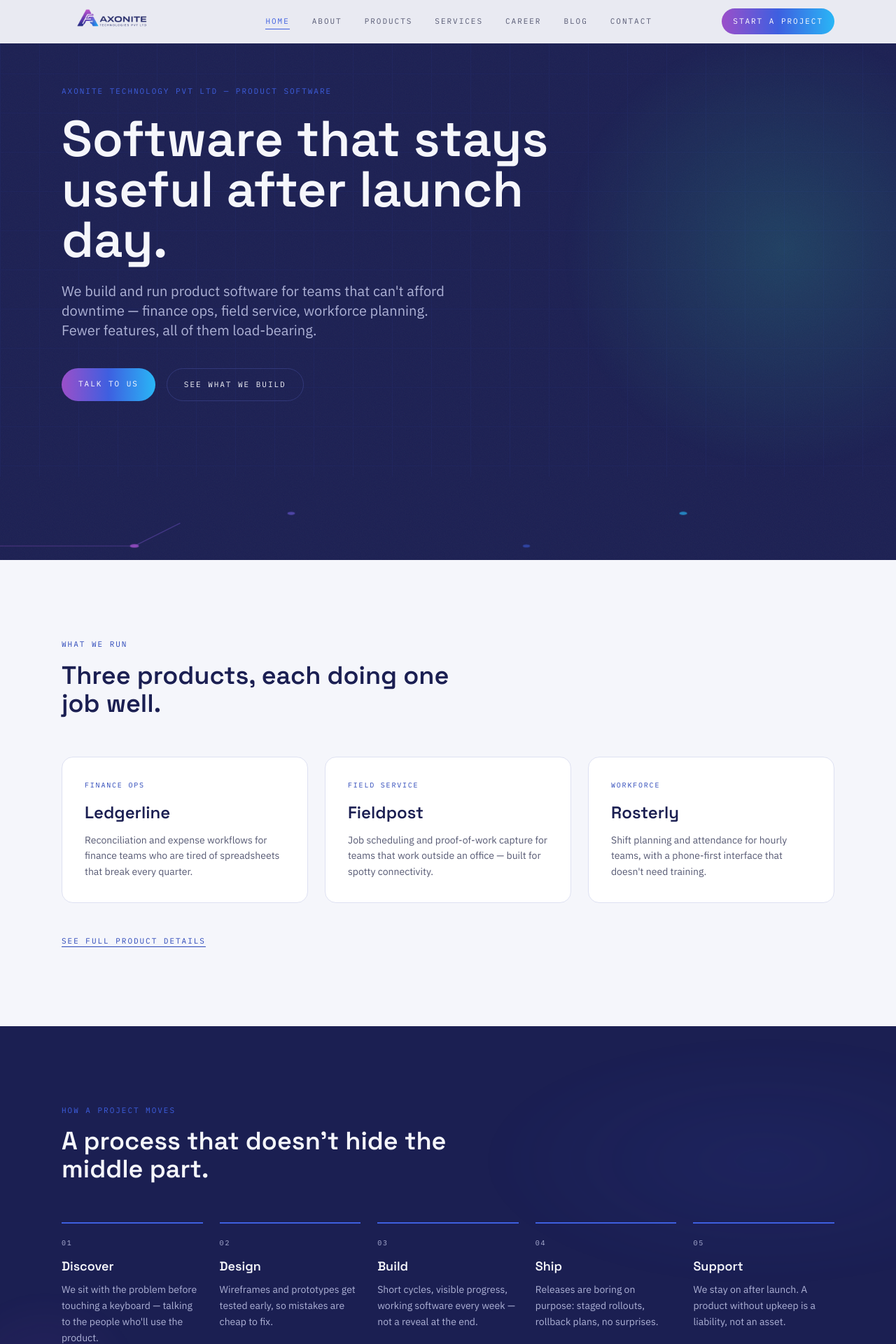
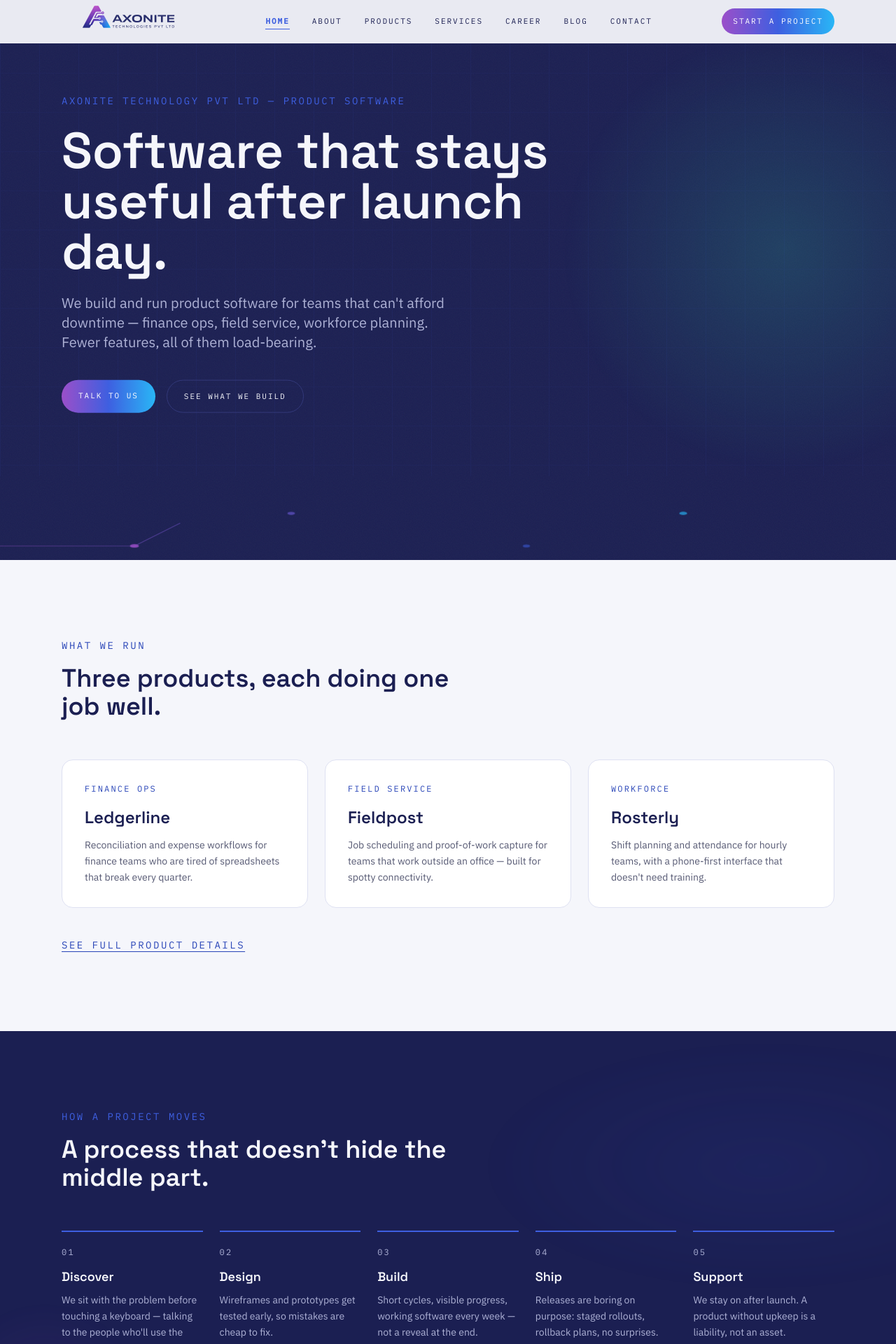
Before and after one commit to akshay-axonite/Axonite-Website, a React (Vite) app: page / in a window 1280 px wide. Shown: the top 1920 px of the page at 70% size. Built offline with nearby package versions, Linux system fonts and the light colour scheme.

Commit message:
new changes

```diff
--- a/src/components/Navbar.jsx
+++ b/src/components/Navbar.jsx
@@ -28,16 +28,16 @@
         scrolled ? "border-b border-line-soft shadow-sm" : "border-b border-transparent"
       }`}
     >
-      <nav className="max-w-6xl mx-auto flex items-center justify-between px-6 py-3 relative">
+      <nav className="max-w-6xl mx-auto flex items-center justify-between px-4 md:px-6 py-6 md:py-3 relative">
   <NavLink to="/" className="flex items-center w-48 relative">
     <img
       src="/logo-landscape.png"
       alt="Axonite Technology Pvt Ltd"
-      className="absolute left-0 top-1/2 -translate-y-1/2 h-20 md:h-24 w-auto"
+      className="absolute left-0 top-1/2 -translate-y-1/2 h-35 md:h-30 w-auto"
     />
   </NavLink>
 
-        <ul className="hidden md:flex items-center gap-8 font-mono-label text-[11px] text-graphite">
+        <ul className="hidden md:flex items-center gap-8 font-mono-label text-[11px] text-blue">
           {links.map((l) => (
             <li key={l.to}>
               <NavLink
@@ -45,8 +45,8 @@
                 className={({ isActive }) =>
                   `pb-1 border-b transition-colors ${
                     isActive
-                      ? "text-signal border-signal"
-                      : "border-transparent hover:text-ink hover:border-mist"
+                      ? "text-signal border-signal font-bold"
+                      : "border-transparent hover:text-ink hover:border-mist hover:font-bold"
                   }`
                 }
               >
@@ -81,14 +81,14 @@
       </nav>
 
       {open && (
-        <div className="md:hidden bg-paper border-t border-line-soft px-6 py-4 flex flex-col gap-4">
+        <div className="md:hidden bg-paper border-t border-line-soft px-6 py-4 flex flex-col gap-4 ">
           {links.map((l) => (
             <NavLink
               key={l.to}
               to={l.to}
               onClick={() => setOpen(false)}
               className={({ isActive }) =>
-                `font-mono-label text-xs ${isActive ? "text-signal" : "text-graphite"}`
+                `font-mono-label text-xs ${isActive ? "text-signal font-bold" : "text-graphite"}`
               }
             >
               {l.label}
--- a/src/pages/About.jsx
+++ b/src/pages/About.jsx
@@ -31,7 +31,7 @@
           aria-hidden="true"
         />
         <div className="relative max-w-4xl mx-auto px-6">
-          <p className="font-mono-label text-[11px] text-signal mb-6">About Axonite</p>
+          <p className="font-mono-label text-[14px] text-signal mb-6">About Axonite</p>
           <h1 className="font-display text-paper text-4xl md:text-6xl font-semibold leading-tight">
             A small team building software we'd want to use ourselves.
           </h1>
@@ -46,7 +46,7 @@
       <section className="bg-paper py-24">
         <div className="max-w-6xl mx-auto px-6 grid md:grid-cols-2 gap-16 items-start">
           <Reveal>
-            <p className="font-mono-label text-[11px] text-signal-dim mb-4">Where we work from</p>
+            <p className="font-mono-label text-[14px] text-signal-dim mb-4">Where we work from</p>
             <h2 className="font-display text-3xl font-semibold mb-5">
               Pune, with a team that ships remotely too.
             </h2>
@@ -90,7 +90,7 @@
       <section className="bg-ink py-24">
         <div className="max-w-6xl mx-auto px-6">
           <Reveal>
-            <p className="font-mono-label text-[11px] text-signal mb-4">What we hold to</p>
+            <p className="font-mono-label text-[14px] text-signal mb-4">What we hold to</p>
             <h2 className="font-display text-3xl md:text-4xl font-semibold text-paper max-w-xl">
               Three things that shape how we build.
             </h2>
--- a/src/pages/Home.jsx
+++ b/src/pages/Home.jsx
@@ -38,9 +38,9 @@
         <div
           ref={heroTextRef}
           data-parallax
-          className="relative max-w-6xl mx-auto px-6 pt-32 pb-24 w-full"
+          className="relative max-w-6xl mx-auto px-6 pt-22 md:pt-40 pb-24 w-full"
         >
-          <p className="font-mono-label text-[11px] text-signal mb-6">
+          <p className="font-mono-label text-[14px] text-signal mb-6 ">
             Axonite Technology Pvt Ltd — Product Software
           </p>
           <h1 className="font-display text-paper text-5xl md:text-7xl font-semibold leading-[1.05] max-w-3xl">
@@ -77,7 +77,7 @@
       <section className="bg-paper py-28">
         <div className="max-w-6xl mx-auto px-6">
           <Reveal>
-            <p className="font-mono-label text-[11px] text-signal-dim mb-4">
+            <p className="font-mono-label text-[14px] text-signal-dim mb-4">
               What we run
             </p>
             <h2 className="font-display text-3xl md:text-4xl font-semibold max-w-xl">
@@ -92,7 +92,7 @@
                   to="/products"
                   className="block bg-white border border-line-soft rounded-2xl p-8 h-full hover:border-signal transition-colors"
                 >
-                  <p className="font-mono-label text-[10px] text-signal-dim mb-4">
+                  <p className="font-mono-label text-[12px] text-signal-dim mb-4">
                     {p.tag}
                   </p>
                   <h3 className="font-display text-2xl font-semibold mb-3">
@@ -109,7 +109,7 @@
             <div className="mt-10">
               <Link
                 to="/products"
-                className="font-mono-label text-[11px] text-signal-dim underline underline-offset-4"
+                className="font-mono-label text-[14px] text-signal-dim underline underline-offset-4"
               >
                 See full product details
               </Link>
@@ -123,7 +123,7 @@
         <ParallaxBand />
         <div className="relative max-w-6xl mx-auto px-6">
           <Reveal>
-            <p className="font-mono-label text-[11px] text-signal mb-4">
+            <p className="font-mono-label text-[14px] text-signal mb-4">
               How a project moves
             </p>
             <h2 className="font-display text-3xl md:text-4xl font-semibold text-paper max-w-xl">
@@ -135,7 +135,7 @@
             {process.map((step, i) => (
               <Reveal key={step.step} delay={i * 100}>
                 <div className="border-t-2 border-signal pt-5">
-                  <p className="font-mono-label text-[10px] text-mist mb-3">
+                  <p className="font-mono-label text-[12px] text-mist mb-3">
                     0{i + 1}
                   </p>
                   <h3 className="font-display text-paper text-lg font-semibold mb-2">
--- a/src/pages/Products.jsx
+++ b/src/pages/Products.jsx
@@ -30,7 +30,7 @@
           aria-hidden="true"
         />
         <div className="relative max-w-4xl mx-auto px-6">
-          <p className="font-mono-label text-[11px] text-signal mb-6">Products</p>
+          <p className="font-mono-label text-[14px] text-signal mb-6">Products</p>
           <h1 className="font-display text-paper text-4xl md:text-6xl font-semibold leading-tight">
             Three products. Each one earns its keep on its own.
           </h1>
@@ -48,7 +48,7 @@
         >
           <div className="max-w-6xl mx-auto px-6 grid md:grid-cols-2 gap-14 items-center">
             <Reveal className={i % 2 === 1 ? "md:order-2" : ""}>
-              <p className="font-mono-label text-[10px] text-signal-dim mb-4">
+              <p className="font-mono-label text-[12px] text-signal-dim mb-4">
                 {p.tag}
               </p>
               <h2 className="font-display text-3xl md:text-4xl font-semibold mb-4">
@@ -58,7 +58,7 @@
                 {p.desc}
               </p>
               <p className="text-sm text-ink/70 mb-6 max-w-lg">
-                <span className="font-mono-label text-[10px] text-signal-dim block mb-1">
+                <span className="font-mono-label text-[12px] text-signal-dim block mb-1">
                   Best for
                 </span>
                 {p.idealFor}
--- a/src/pages/Services.jsx
+++ b/src/pages/Services.jsx
@@ -17,7 +17,7 @@
           aria-hidden="true"
         />
         <div className="relative max-w-4xl mx-auto px-6">
-          <p className="font-mono-label text-[11px] text-signal mb-6">Services</p>
+          <p className="font-mono-label text-[14px] text-signal mb-6">Services</p>
           <h1 className="font-display text-paper text-4xl md:text-6xl font-semibold leading-tight">
             We build the product, then we keep it running.
           </h1>
@@ -35,7 +35,7 @@
             {services.map((s, i) => (
               <Reveal key={s.title} delay={i * 100}>
                 <div className="bg-white border border-line-soft rounded-2xl p-8 h-full hover:border-signal transition-colors">
-                  <p className="font-mono-label text-[10px] text-signal-dim mb-4">
+                  <p className="font-mono-label text-[12px] text-signal-dim mb-4">
                     0{i + 1}
                   </p>
                   <h3 className="font-display text-2xl font-semibold mb-3">
@@ -52,7 +52,7 @@
       <section className="bg-ink py-24">
         <div className="max-w-6xl mx-auto px-6">
           <Reveal>
-            <p className="font-mono-label text-[11px] text-signal mb-4">Engagement flow</p>
+            <p className="font-mono-label text-[14px] text-signal mb-4">Engagement flow</p>
             <h2 className="font-display text-3xl md:text-4xl font-semibold text-paper max-w-xl">
               Five stages, repeated every release.
             </h2>
@@ -78,7 +78,7 @@
       <section className="bg-paper py-24">
         <div className="max-w-6xl mx-auto px-6">
           <Reveal>
-            <p className="font-mono-label text-[11px] text-signal-dim mb-4">Products we run today</p>
+            <p className="font-mono-label text-[14px] text-signal-dim mb-4">Products we run today</p>
             <h2 className="font-display text-3xl font-semibold max-w-xl">
               Some of this shows up in our own products.
             </h2>
@@ -87,7 +87,7 @@
             {products.map((p, i) => (
               <Reveal key={p.name} delay={i * 100}>
                 <div className="border border-line-soft rounded-2xl p-7 h-full">
-                  <p className="font-mono-label text-[10px] text-signal-dim mb-3">{p.tag}</p>
+                  <p className="font-mono-label text-[12px] text-signal-dim mb-3">{p.tag}</p>
                   <h3 className="font-display text-xl font-semibold mb-2">{p.name}</h3>
                   <p className="text-graphite text-sm leading-relaxed">{p.desc}</p>
                 </div>
```
